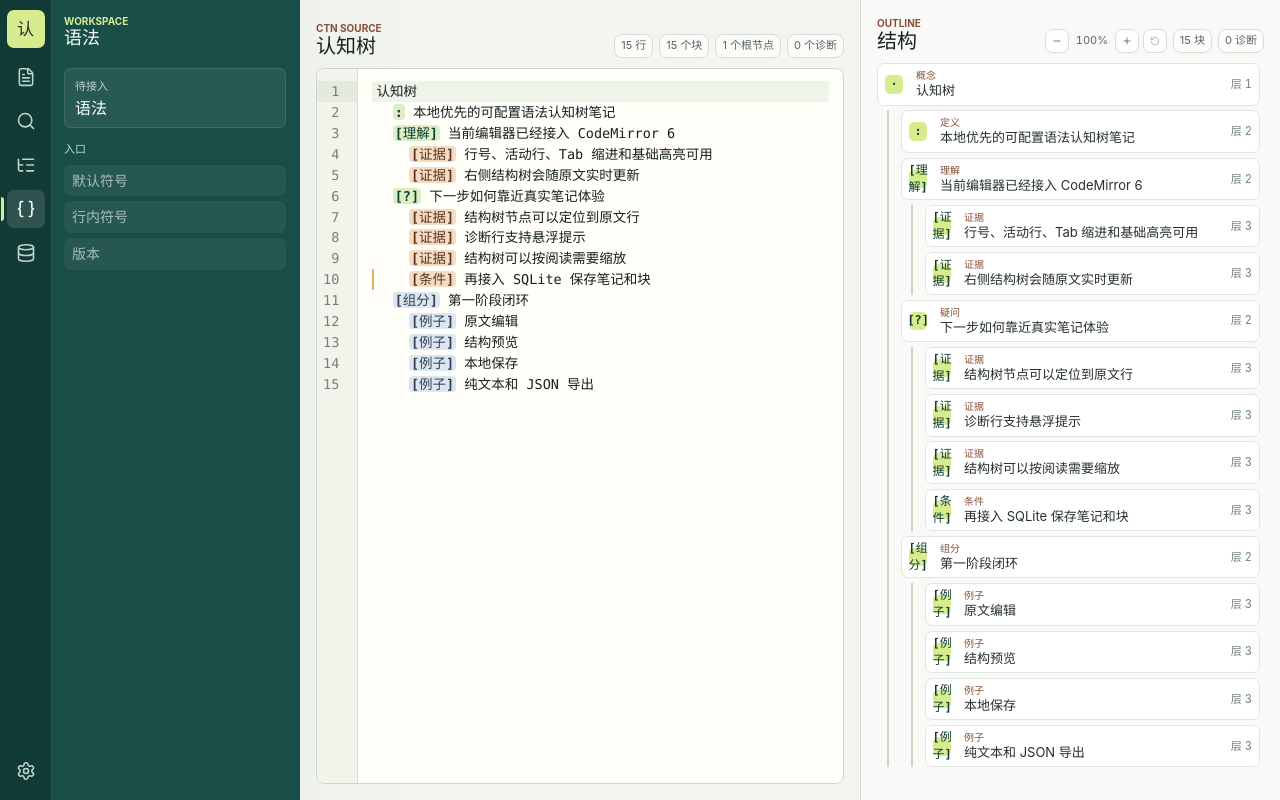
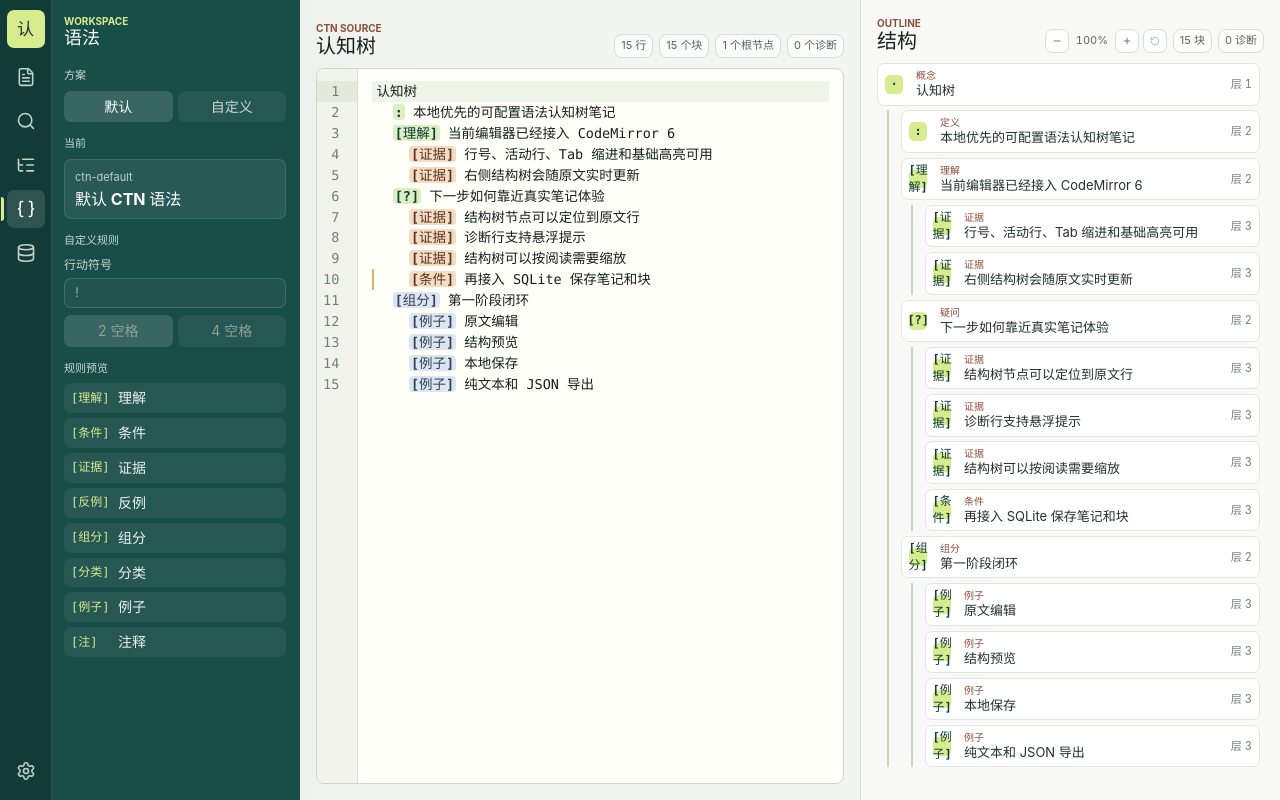
Before and after one commit to zisutian/cognition-tree, a React (Vite) app: page / in a window 1280 px wide. Both pictures are taken after a click on the button 25 px from the left and 209 px from the top of the page. Built offline with nearby package versions, Linux system fonts and the light colour scheme.

Commit message:
Add syntax profile preview panel

```diff
--- a/src/App.css
+++ b/src/App.css
@@ -281,6 +281,94 @@ button {
   color: #ffffff;
   font-size: 16px;
   line-height: 1.15;
+}
+
+.syntax-profile-switcher,
+.syntax-stepper {
+  display: grid;
+  grid-template-columns: repeat(2, minmax(0, 1fr));
+  gap: 5px;
+}
+
+.syntax-profile-option,
+.syntax-stepper-button {
+  min-height: 30px;
+  padding: 6px 8px;
+  border-radius: 7px;
+  color: #c8d7d2;
+  background: rgba(255, 255, 255, 0.06);
+  cursor: pointer;
+}
+
+.syntax-profile-option:hover,
+.syntax-profile-option.active,
+.syntax-stepper-button:hover:not(:disabled),
+.syntax-stepper-button.active {
+  color: #ffffff;
+  background: rgba(255, 255, 255, 0.14);
+}
+
+.syntax-profile-option:focus-visible,
+.syntax-stepper-button:focus-visible,
+.syntax-field input:focus-visible {
+  outline: 2px solid #d7eb8f;
+  outline-offset: 2px;
+}
+
+.syntax-stepper-button:disabled {
+  color: #8ba29a;
+  cursor: default;
+}
+
+.syntax-field {
+  display: grid;
+  gap: 5px;
+  color: #c8d7d2;
+  font-size: 12px;
+}
+
+.syntax-field input {
+  width: 100%;
+  min-height: 30px;
+  padding: 6px 8px;
+  border: 1px solid rgba(255, 255, 255, 0.14);
+  border-radius: 7px;
+  color: #ffffff;
+  background: rgba(255, 255, 255, 0.08);
+  font-family:
+    "SFMono-Regular", Consolas, "Liberation Mono", Menlo, monospace;
+}
+
+.syntax-field input:disabled {
+  color: #91a79f;
+  background: rgba(255, 255, 255, 0.04);
+}
+
+.syntax-rule-list {
+  display: grid;
+  gap: 5px;
+}
+
+.syntax-rule {
+  display: grid;
+  grid-template-columns: minmax(40px, auto) minmax(0, 1fr);
+  align-items: center;
+  gap: 7px;
+  min-height: 28px;
+  padding: 5px 7px;
+  border-radius: 7px;
+  color: #eaf1ed;
+  background: rgba(255, 255, 255, 0.06);
+}
+
+.syntax-rule code {
+  overflow: hidden;
+  color: #d7eb8f;
+  font-family:
+    "SFMono-Regular", Consolas, "Liberation Mono", Menlo, monospace;
+  font-size: 12px;
+  text-overflow: ellipsis;
+  white-space: nowrap;
 }
 
 .editor-panel,
--- a/src/App.tsx
+++ b/src/App.tsx
@@ -12,7 +12,12 @@ import {
   type LucideIcon,
 } from "lucide-react";
 import { CtnEditor } from "./CtnEditor";
-import { parseCtnDocument, type OutlineNode } from "./ctn/parseOutline";
+import {
+  defaultCtnSyntaxProfile,
+  parseCtnDocument,
+  type CtnSyntaxProfile,
+  type OutlineNode,
+} from "./ctn/parseOutline";
 import "./App.css";
 
 const initialDocument = `认知树
@@ -53,10 +58,32 @@ type EditorFocusRequest = {
   requestId: number;
 };
 
+type SyntaxProfileKey = "default" | "custom";
+
 const outlineZoomMin = 0.85;
 const outlineZoomMax = 1.3;
 const outlineZoomStep = 0.1;
 const outlineZoomDefault = 1;
+
+function buildCustomSyntaxProfile(
+  marker: string,
+  spaceIndentUnit: number,
+): CtnSyntaxProfile {
+  const normalizedMarker = marker.trim() || "!";
+
+  return {
+    ...defaultCtnSyntaxProfile,
+    id: "ctn-custom-preview",
+    name: "自定义实验语法",
+    spaceIndentUnit,
+    markerRules: [
+      { marker: normalizedMarker, type: "action", label: "行动" },
+      ...defaultCtnSyntaxProfile.markerRules.filter(
+        (rule) => rule.marker !== normalizedMarker,
+      ),
+    ],
+  };
+}
 
 function OutlineTree({
   nodes,
@@ -228,20 +255,137 @@ function OutlinePanelSummary({
   );
 }
 
+function SyntaxPanel({
+  activeSyntaxProfile,
+  customActionMarker,
+  customSpaceIndentUnit,
+  syntaxProfile,
+  onCustomActionMarkerChange,
+  onCustomSpaceIndentUnitChange,
+  onSyntaxProfileChange,
+}: {
+  activeSyntaxProfile: SyntaxProfileKey;
+  customActionMarker: string;
+  customSpaceIndentUnit: number;
+  syntaxProfile: CtnSyntaxProfile;
+  onCustomActionMarkerChange: (marker: string) => void;
+  onCustomSpaceIndentUnitChange: (unit: number) => void;
+  onSyntaxProfileChange: (profile: SyntaxProfileKey) => void;
+}) {
+  return (
+    <div className="side-panel-body">
+      <section className="side-section">
+        <p className="side-section-title">方案</p>
+        <div className="syntax-profile-switcher">
+          <button
+            className={
+              activeSyntaxProfile === "default"
+                ? "syntax-profile-option active"
+                : "syntax-profile-option"
+            }
+            onClick={() => onSyntaxProfileChange("default")}
+            type="button"
+          >
+            默认
+          </button>
+          <button
+            className={
+              activeSyntaxProfile === "custom"
+                ? "syntax-profile-option active"
+                : "syntax-profile-option"
+            }
+            onClick={() => onSyntaxProfileChange("custom")}
+            type="button"
+          >
+            自定义
+          </button>
+        </div>
+      </section>
+
+      <section className="side-section">
+        <p className="side-section-title">当前</p>
+        <div className="side-placeholder">
+          <span>{syntaxProfile.id}</span>
+          <strong>{syntaxProfile.name}</strong>
+        </div>
+      </section>
+
+      <section className="side-section">
+        <p className="side-section-title">自定义规则</p>
+        <label className="syntax-field">
+          <span>行动符号</span>
+          <input
+            disabled={activeSyntaxProfile !== "custom"}
+            maxLength={8}
+            onChange={(event) =>
+              onCustomActionMarkerChange(event.currentTarget.value)
+            }
+            spellCheck={false}
+            value={customActionMarker}
+          />
+        </label>
+        <div className="syntax-stepper" aria-label="空格缩进单位">
+          {[2, 4].map((unit) => (
+            <button
+              className={
+                customSpaceIndentUnit === unit
+                  ? "syntax-stepper-button active"
+                  : "syntax-stepper-button"
+              }
+              disabled={activeSyntaxProfile !== "custom"}
+              key={unit}
+              onClick={() => onCustomSpaceIndentUnitChange(unit)}
+              type="button"
+            >
+              {unit} 空格
+            </button>
+          ))}
+        </div>
+      </section>
+
+      <section className="side-section">
+        <p className="side-section-title">规则预览</p>
+        <div className="syntax-rule-list">
+          {syntaxProfile.markerRules.slice(0, 8).map((rule) => (
+            <div className="syntax-rule" key={`${rule.marker}-${rule.type}`}>
+              <code>{rule.marker}</code>
+              <span>{rule.label}</span>
+            </div>
+          ))}
+        </div>
+      </section>
+    </div>
+  );
+}
+
 function ActivityPanel({
   activeActivity,
+  activeSyntaxProfile,
+  customActionMarker,
+  customSpaceIndentUnit,
   lineCount,
   totalBlocks,
   diagnosticsCount,
   outline,
   onSelectLine,
+  onCustomActionMarkerChange,
+  onCustomSpaceIndentUnitChange,
+  onSyntaxProfileChange,
+  syntaxProfile,
 }: {
   activeActivity: ActivityKey;
+  activeSyntaxProfile: SyntaxProfileKey;
+  customActionMarker: string;
+  customSpaceIndentUnit: number;
   lineCount: number;
   totalBlocks: number;
   diagnosticsCount: number;
   outline: OutlineNode[];
   onSelectLine: (lineNumber: number) => void;
+  onCustomActionMarkerChange: (marker: string) => void;
+  onCustomSpaceIndentUnitChange: (unit: number) => void;
+  onSyntaxProfileChange: (profile: SyntaxProfileKey) => void;
+  syntaxProfile: CtnSyntaxProfile;
 }) {
   if (activeActivity === "notes") {
     return (
@@ -264,13 +408,28 @@ function ActivityPanel({
     );
   }
 
-  const placeholders: Record<Exclude<ActivityKey, "notes" | "outline">, string[]> =
-    {
-      search: ["标题", "正文", "块类型"],
-      syntax: ["默认符号", "行内符号", "版本"],
-      data: ["SQLite", "导入", "导出"],
-      settings: ["外观", "快捷键", "许可证"],
-    };
+  if (activeActivity === "syntax") {
+    return (
+      <SyntaxPanel
+        activeSyntaxProfile={activeSyntaxProfile}
+        customActionMarker={customActionMarker}
+        customSpaceIndentUnit={customSpaceIndentUnit}
+        syntaxProfile={syntaxProfile}
+        onCustomActionMarkerChange={onCustomActionMarkerChange}
+        onCustomSpaceIndentUnitChange={onCustomSpaceIndentUnitChange}
+        onSyntaxProfileChange={onSyntaxProfileChange}
+      />
+    );
+  }
+
+  const placeholders: Record<
+    Exclude<ActivityKey, "notes" | "outline" | "syntax">,
+    string[]
+  > = {
+    search: ["标题", "正文", "块类型"],
+    data: ["SQLite", "导入", "导出"],
+    settings: ["外观", "快捷键", "许可证"],
+  };
 
   return (
     <PlaceholderPanel
@@ -285,13 +444,25 @@ function ActivityPanel({
 
 function App() {
   const [activeActivity, setActiveActivity] = useState<ActivityKey>("notes");
+  const [activeSyntaxProfile, setActiveSyntaxProfile] =
+    useState<SyntaxProfileKey>("default");
+  const [customActionMarker, setCustomActionMarker] = useState("!");
+  const [customSpaceIndentUnit, setCustomSpaceIndentUnit] = useState(2);
   const [editorFocusRequest, setEditorFocusRequest] =
     useState<EditorFocusRequest | null>(null);
   const [outlineZoom, setOutlineZoom] = useState(outlineZoomDefault);
   const [documentText, setDocumentText] = useState(initialDocument);
+  const customSyntaxProfile = useMemo(
+    () => buildCustomSyntaxProfile(customActionMarker, customSpaceIndentUnit),
+    [customActionMarker, customSpaceIndentUnit],
+  );
+  const syntaxProfile =
+    activeSyntaxProfile === "default"
+      ? defaultCtnSyntaxProfile
+      : customSyntaxProfile;
   const parsedDocument = useMemo(
-    () => parseCtnDocument(documentText),
-    [documentText],
+    () => parseCtnDocument(documentText, { syntaxProfile }),
+    [documentText, syntaxProfile],
   );
   const outline = parsedDocument.roots;
   const totalBlocks = parsedDocument.blocks.length;
@@ -377,10 +548,17 @@ function App() {
           </header>
           <ActivityPanel
             activeActivity={activeActivity}
+            activeSyntaxProfile={activeSyntaxProfile}
+            customActionMarker={customActionMarker}
+            customSpaceIndentUnit={customSpaceIndentUnit}
             diagnosticsCount={parsedDocument.diagnostics.length}
             lineCount={lineCount}
             onSelectLine={focusEditorLine}
+            onCustomActionMarkerChange={setCustomActionMarker}
+            onCustomSpaceIndentUnitChange={setCustomSpaceIndentUnit}
+            onSyntaxProfileChange={setActiveSyntaxProfile}
             outline={outline}
+            syntaxProfile={syntaxProfile}
             totalBlocks={totalBlocks}
           />
         </section>
@@ -402,6 +580,7 @@ function App() {
 
         <CtnEditor
           focusTarget={editorFocusRequest}
+          syntaxProfile={syntaxProfile}
           value={documentText}
           onChange={setDocumentText}
         />
--- a/src/CtnEditor.tsx
+++ b/src/CtnEditor.tsx
@@ -30,9 +30,11 @@ import {
   rectangularSelection,
 } from "@codemirror/view";
 import { parseCtnDocument } from "./ctn/parseOutline";
+import type { CtnSyntaxProfile } from "./ctn/parseOutline";
 
 type CtnEditorProps = {
   focusTarget: CtnEditorFocusTarget | null;
+  syntaxProfile: CtnSyntaxProfile;
   value: string;
   onChange: (value: string) => void;
 };
@@ -42,9 +44,18 @@ export type CtnEditorFocusTarget = {
   requestId: number;
 };
 
-function buildCtnDecorations(view: EditorView): DecorationSet {
+type SyntaxProfileRef = {
+  current: CtnSyntaxProfile;
+};
+
+function buildCtnDecorations(
+  view: EditorView,
+  syntaxProfile: CtnSyntaxProfile,
+): DecorationSet {
   const decorations = [];
-  const parsedDocument = parseCtnDocument(view.state.doc.toString());
+  const parsedDocument = parseCtnDocument(view.state.doc.toString(), {
+    syntaxProfile,
+  });
 
   for (const block of parsedDocument.blocks) {
     const line = view.state.doc.line(block.lineNumber);
@@ -87,17 +98,21 @@ function buildCtnDecorations(view: EditorView): DecorationSet {
   return Decoration.set(decorations, true);
 }
 
-const ctnDecorationPlugin = ViewPlugin.fromClass(
+function createCtnDecorationPlugin(syntaxProfileRef: SyntaxProfileRef) {
+  return ViewPlugin.fromClass(
     class {
       decorations: DecorationSet;
 
       constructor(view: EditorView) {
-      this.decorations = buildCtnDecorations(view);
+        this.decorations = buildCtnDecorations(view, syntaxProfileRef.current);
       }
 
       update(update: ViewUpdate) {
-      if (update.docChanged || update.viewportChanged) {
-        this.decorations = buildCtnDecorations(update.view);
+        if (update.transactions.length > 0 || update.viewportChanged) {
+          this.decorations = buildCtnDecorations(
+            update.view,
+            syntaxProfileRef.current,
+          );
         }
       }
     },
@@ -105,10 +120,14 @@ const ctnDecorationPlugin = ViewPlugin.fromClass(
       decorations: (plugin) => plugin.decorations,
     },
   );
+}
 
-const ctnDiagnosticTooltip = hoverTooltip((view, pos) => {
+function createCtnDiagnosticTooltip(syntaxProfileRef: SyntaxProfileRef) {
+  return hoverTooltip((view, pos) => {
     const line = view.state.doc.lineAt(pos);
-  const parsedDocument = parseCtnDocument(view.state.doc.toString());
+    const parsedDocument = parseCtnDocument(view.state.doc.toString(), {
+      syntaxProfile: syntaxProfileRef.current,
+    });
     const diagnostics = parsedDocument.diagnostics.filter(
       (diagnostic) => diagnostic.lineNumber === line.number,
     );
@@ -136,10 +155,14 @@ const ctnDiagnosticTooltip = hoverTooltip((view, pos) => {
       },
     };
   });
+}
 
-function createEditorExtensions(onChangeRef: {
+function createEditorExtensions(
+  onChangeRef: {
     current: (value: string) => void;
-}): Extension[] {
+  },
+  syntaxProfileRef: SyntaxProfileRef,
+): Extension[] {
   return [
     lineNumbers(),
     highlightActiveLineGutter(),
@@ -155,8 +178,8 @@ function createEditorExtensions(onChangeRef: {
     highlightActiveLine(),
     indentUnit.of("  "),
     keymap.of([indentWithTab, ...defaultKeymap, ...historyKeymap, ...foldKeymap]),
-    ctnDecorationPlugin,
-    ctnDiagnosticTooltip,
+    createCtnDecorationPlugin(syntaxProfileRef),
+    createCtnDiagnosticTooltip(syntaxProfileRef),
     EditorView.lineWrapping,
     EditorView.contentAttributes.of({
       "aria-label": "CTN 原文",
@@ -170,15 +193,26 @@ function createEditorExtensions(onChangeRef: {
   ];
 }
 
-export function CtnEditor({ focusTarget, value, onChange }: CtnEditorProps) {
+export function CtnEditor({
+  focusTarget,
+  syntaxProfile,
+  value,
+  onChange,
+}: CtnEditorProps) {
   const editorHostRef = useRef<HTMLDivElement | null>(null);
   const editorViewRef = useRef<EditorView | null>(null);
   const initialValueRef = useRef(value);
   const onChangeRef = useRef(onChange);
+  const syntaxProfileRef = useRef(syntaxProfile);
 
   useEffect(() => {
     onChangeRef.current = onChange;
   }, [onChange]);
+
+  useEffect(() => {
+    syntaxProfileRef.current = syntaxProfile;
+    editorViewRef.current?.dispatch({});
+  }, [syntaxProfile]);
 
   useEffect(() => {
     if (!editorHostRef.current || editorViewRef.current) {
@@ -189,7 +223,7 @@ export function CtnEditor({ focusTarget, value, onChange }: CtnEditorProps) {
       parent: editorHostRef.current,
       state: EditorState.create({
         doc: initialValueRef.current,
-        extensions: createEditorExtensions(onChangeRef),
+        extensions: createEditorExtensions(onChangeRef, syntaxProfileRef),
       }),
     });
 
```
Also changed, not shown: 1 other file (tests, documents, lock files or other folders). Lines whose indentation alone changed are shown as unchanged.
